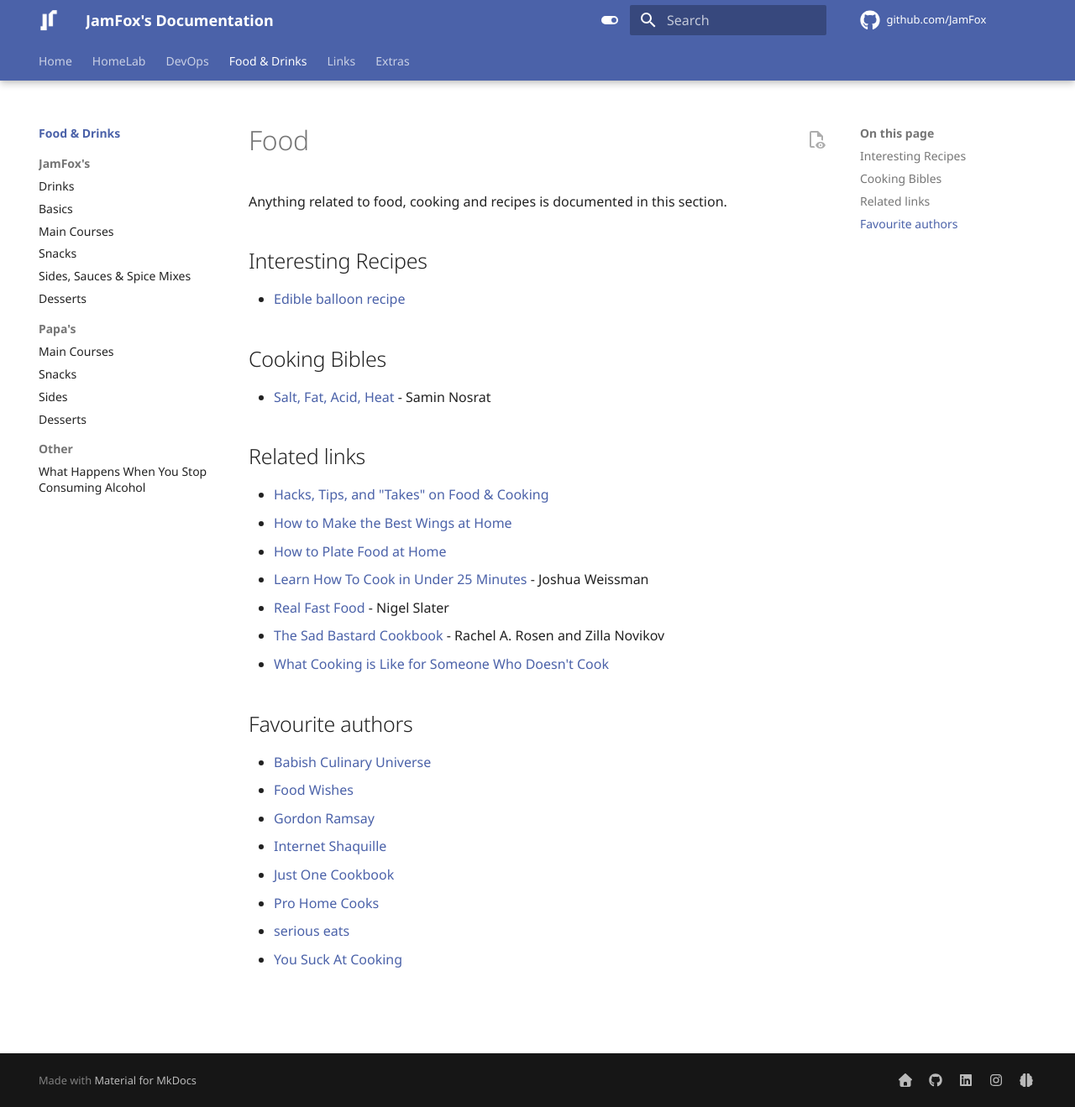
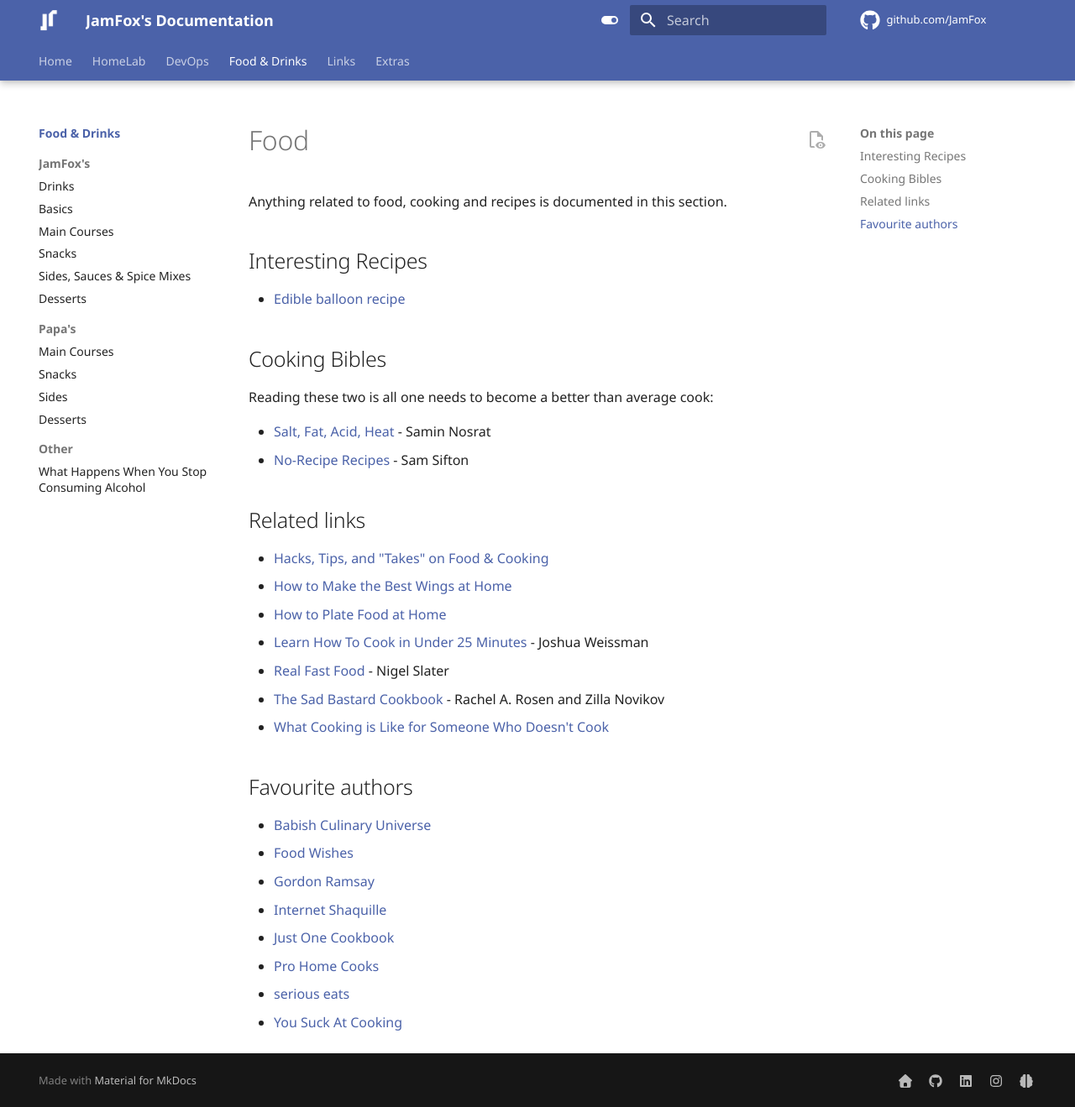
Before and after one commit to JamFox/docs.jamfox.dev, an MkDocs documentation site: the page built from docs/content/food/index.md, in a window 1280 px wide and 1319 px high. Shown: the whole window at 84% size. Built offline with MkDocs 1.6.1 and Material for MkDocs 9.7.7, drawn with Linux system fonts in a browser that asks for light colours; comment, search, counter and statistics services are not loaded.

Commit message:
add cooking bibles no recipe

```diff
--- a/docs/content/food/index.md
+++ b/docs/content/food/index.md
@@ -10,7 +10,11 @@ Anything related to food, cooking and recipes is documented in this section.
 
 ## Cooking Bibles
 
+Reading these two is all one needs to become a better than average cook:
+
 - [Salt, Fat, Acid, Heat](https://app.thestorygraph.com/books/50c26112-477d-44d6-a771-10e4f98f0d1e) - Samin Nosrat
+- [No-Recipe Recipes](https://app.thestorygraph.com/books/7a8f34b2-57a0-41d0-b651-f28ac97c7a66) - Sam Sifton
+
 
 ## Related links
 
```
